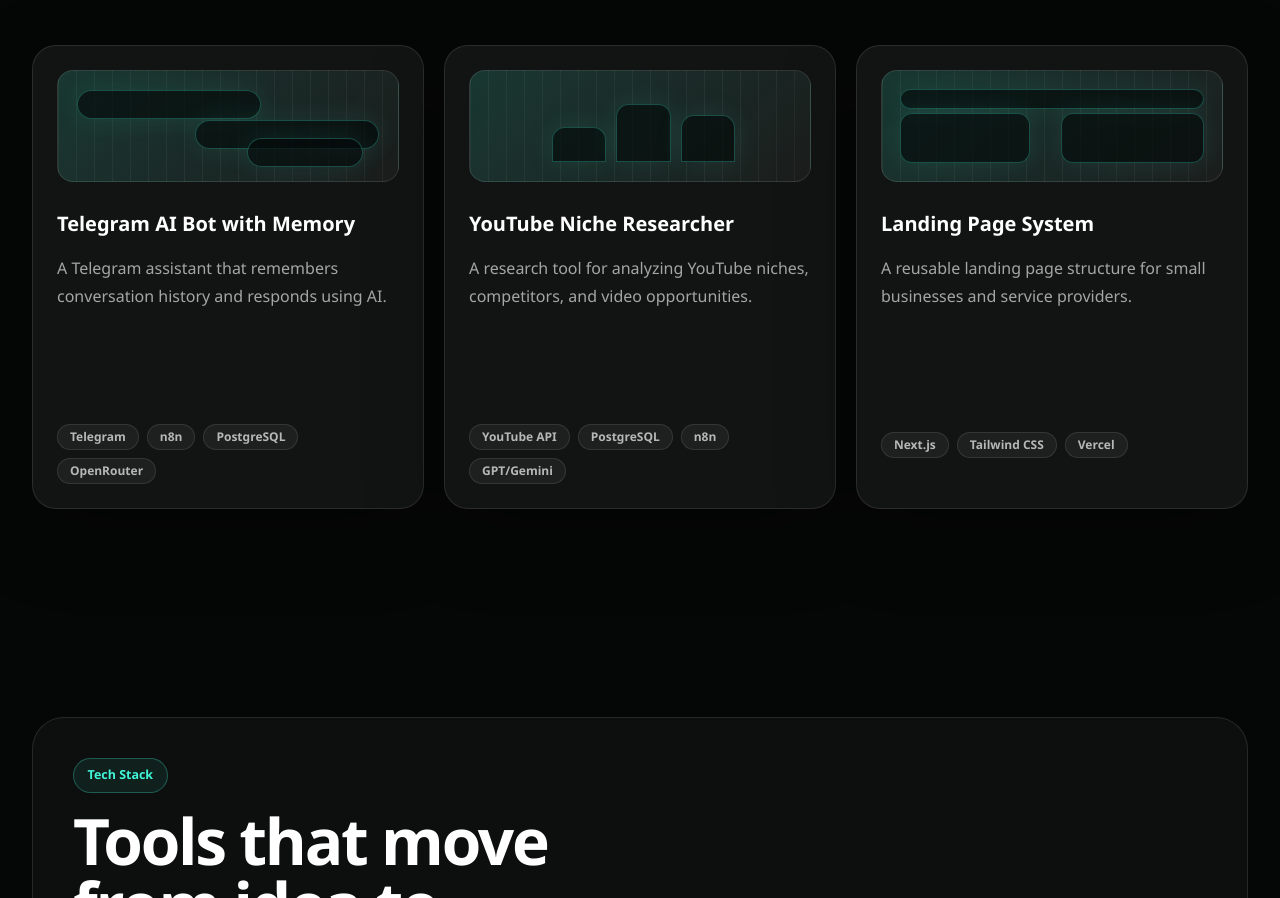
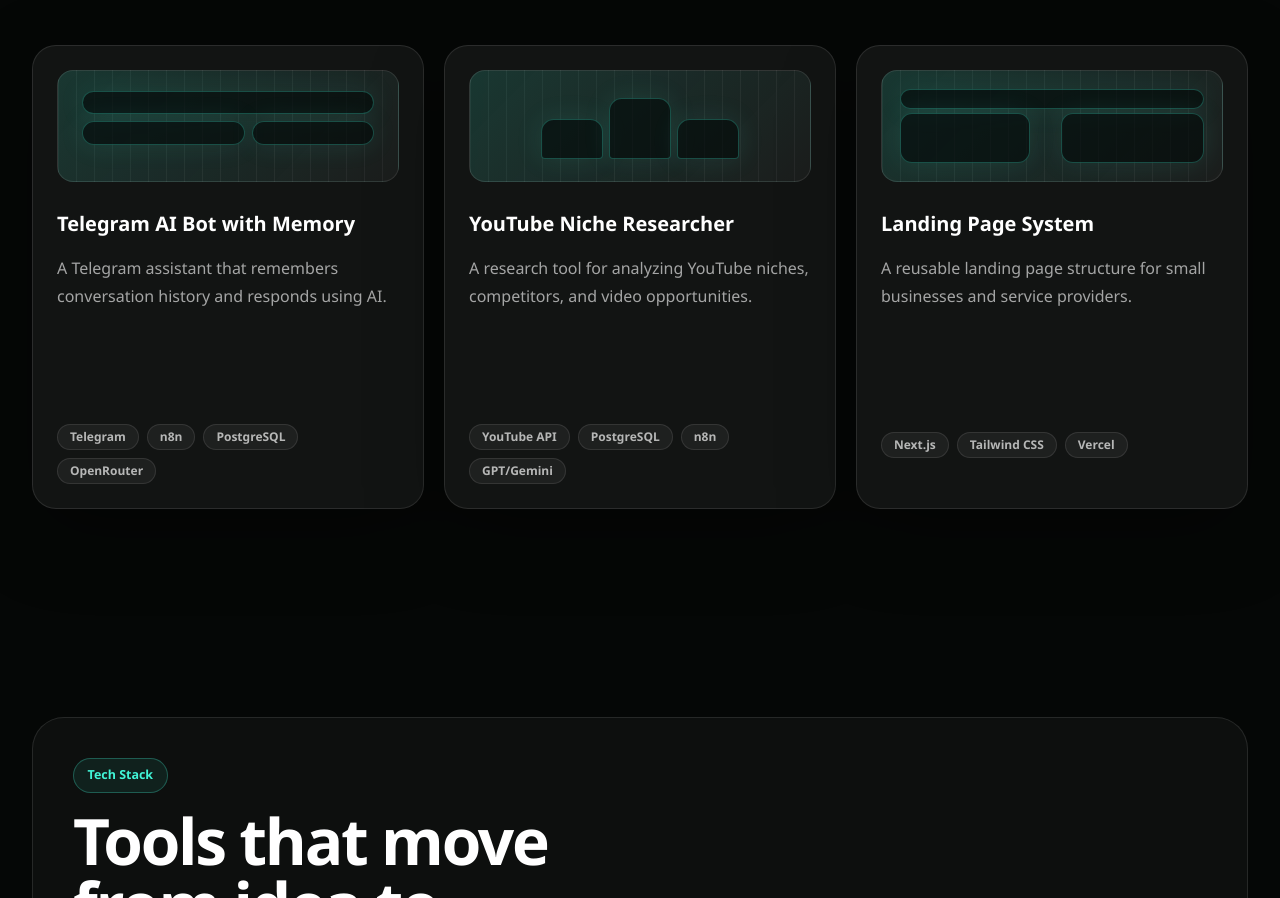
Before and after one commit to marchello-j/marsel-ai-lab, a Next.js app: page / in a window 1280 px wide. Shown: the part 2508-3406 px from the top of the page. Built offline with nearby package versions, Linux system fonts and the light colour scheme.

Commit message:
fix: refine project visuals

```diff
--- a/app/globals.css
+++ b/app/globals.css
@@ -282,46 +282,47 @@
 }
 
 .project-visual-bot span {
-  width: 54%;
-  height: 1.8rem;
+  height: 1.45rem;
   border-radius: 999px;
 }
 
 .project-visual-bot span:nth-child(1) {
-  top: 1.2rem;
-  left: 1.2rem;
+  top: 1.25rem;
+  left: 1.5rem;
+  right: 1.5rem;
 }
 
 .project-visual-bot span:nth-child(2) {
-  top: 3.05rem;
-  right: 1.2rem;
+  top: 3.15rem;
+  left: 1.5rem;
+  width: 48%;
 }
 
 .project-visual-bot span:nth-child(3) {
-  right: 2.2rem;
-  bottom: 0.9rem;
-  width: 34%;
+  top: 3.15rem;
+  right: 1.5rem;
+  width: 36%;
 }
 
 .project-visual-research span {
-  bottom: 1.2rem;
-  width: 16%;
-  border-radius: 0.8rem 0.8rem 0 0;
+  bottom: 1.4rem;
+  width: 18%;
+  border-radius: 0.8rem 0.8rem 0.25rem 0.25rem;
 }
 
 .project-visual-research span:nth-child(1) {
-  left: 24%;
-  height: 2.2rem;
+  left: 21%;
+  height: 2.5rem;
 }
 
 .project-visual-research span:nth-child(2) {
-  left: 43%;
-  height: 3.6rem;
+  left: 41%;
+  height: 3.8rem;
 }
 
 .project-visual-research span:nth-child(3) {
-  left: 62%;
-  height: 2.9rem;
+  left: 61%;
+  height: 2.5rem;
 }
 
 .project-visual-landing span {
```
